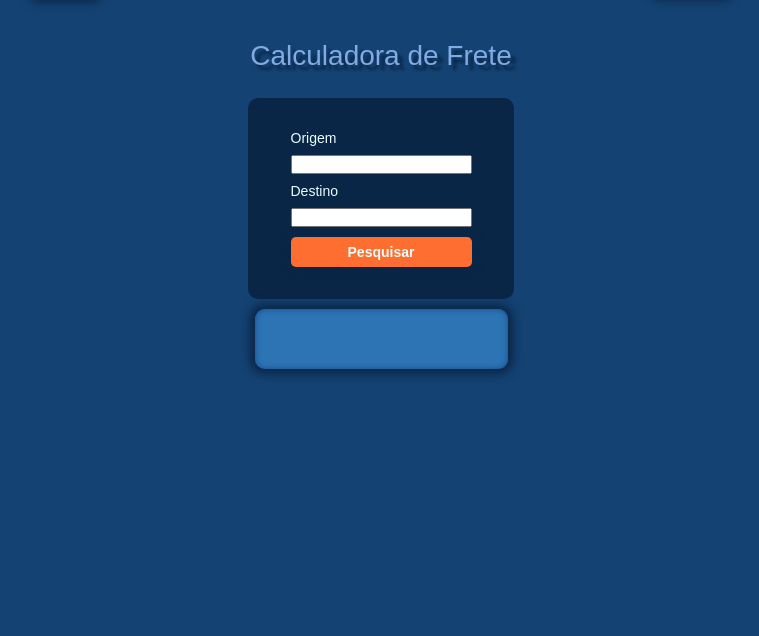
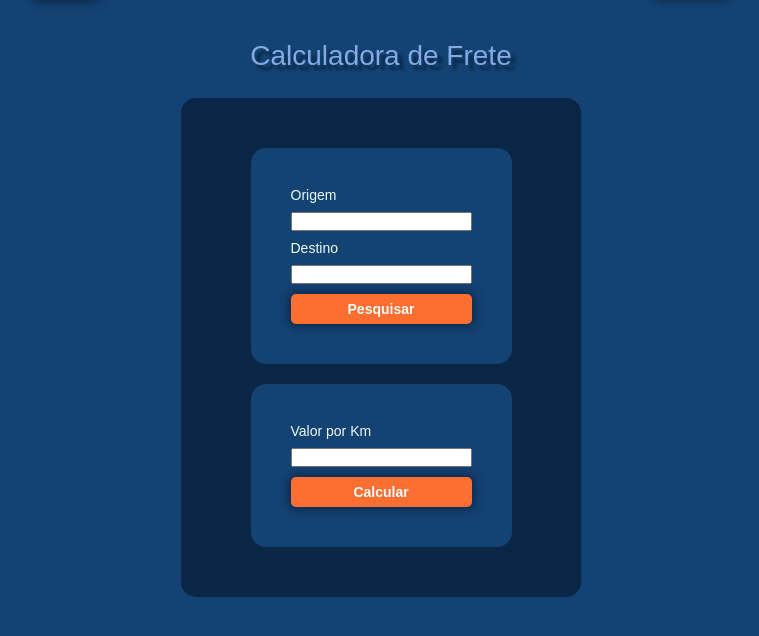
Before and after one commit to rgstovani/Flask-HTML, a Flask app: page /calculadorafrete in a window 1280 px wide. Shown: the part 45-681 px from the top of the page, without its empty margins (259-1018 px from the left). Run offline with Flask 2, Linux system fonts and the light colour scheme; a user stored in the database is signed in.

Commit message:
ajustando a janela do cotador de frete

```diff
--- a/app.py
+++ b/app.py
@@ -130,6 +130,9 @@ def pesquisaendereco():
     ponto2 = request.form.get('destino')
 
     resultado = consulta_endereco(ponto1, ponto2)
+    flash('Pesquisa Efetuada')
+
+
     origem = f'De: {resultado[0]}'
     destino = f'Para: {resultado[1]}'
     km = f'KM: {resultado[2]}'
@@ -145,6 +148,12 @@ def cotadordemoedas():
         return redirect(url_for('login'))
     return render_template('cotadordemoedas.html')
 
+@app.route('/calculafrete', methods=['POST', 'GET'])
+def calculafrete():
+    if 'usuario_logado' not in session or session['usuario_logado'] is None:
+        return redirect(url_for('login'))
+    return render_template('calculadorafrete.html')
+
 
 
 if __name__ == '__main__':
--- a/static/css/style.css
+++ b/static/css/style.css
@@ -110,9 +110,7 @@ form {
 .dados_cadastro,
 .dados_esqueceu_senha,
 .dados_troca_senha,
-.dados__cpf,
-.dados__endereco,
-.dados__frete {
+.dados__cpf {
     display: flex;
     flex-direction: column;
     align-items: flex-end;
@@ -126,8 +124,7 @@ form {
 .input_login,
 .input_cadastro,
 .input_esqueceu_senha,
-.input_troca_senha,
-.input__endereco {
+.input_troca_senha {
     padding: 0.2em;
 }
 
@@ -192,8 +189,7 @@ strong {
 }
 
 
-.input__cpf,
-.input__endereco {
+.input__cpf{
     display: flex;
     flex-direction: column;
     gap: 10px;
@@ -204,39 +200,47 @@ strong {
     font-size: 20px;
 }
 
-
-.output__endereco {
+.calculadora__frete {
     display: flex;
     flex-direction: column;
+    align-items: center;
 
-    background-color: var(--azul4);
-    box-shadow: 0px 0px 10px 5px var(--azul1), 0px 0px 5px 1px var(--azul3)inset;
-    border-radius: 10px;
-    margin-top: 10px;
-    padding: 10px 0px;
+
+    background-color: var(--azul1);
+    border-radius: 15px;
+    padding: 40px 0px;
+    min-width: 200px;
+    max-width: 400px;
+    margin: 0 auto;
+
+
+
 }
 
-.dados__endereco__resultado {
-    padding: 5px 10px;
-    text-align: left;
-    width: 233px;
+.dados__endereco,
+.dados__frete {
+    border-style: none;
+    margin: 10px 0;
 }
 
-
-.dados__frete {
-    margin-top: 10px;
-}
-
-
+.input__endereco,
 .input__frete {
     display: flex;
     flex-direction: column;
-    align-items: center;
-    justify-content: center;
-    gap: 10px;
+    gap:10px;
+    padding: 40px;
+
+    background-color: var(--azul2);
+    border-radius: 15px;
 }
 
-
-.dados__frete__resultado {
-    text-align: center;
+.item__output__endereco,
+.item__output__frete {
+    background-color: rgba(234, 253, 252, 0.7);
+    color: var(--azul1);
+    border-radius: 10px;
+    margin: 10px auto;
+    padding: 20px;
+    min-width: 215px;
+    max-width: 400px;
 }
--- a/templates/calculadorafrete.html
+++ b/templates/calculadorafrete.html
@@ -7,6 +7,8 @@
     <title>Calculadora de Frete</title>
     <link rel="stylesheet" href="{{ url_for('static', filename='css/reset.css') }}" />
     <link rel="stylesheet" href="{{ url_for('static', filename='css/style.css') }}" />
+
+    <link rel="stylesheet" href="../static/css/style.css">
 </head>
 <body>
     <header>
@@ -16,9 +18,9 @@
     <section class="mensagem-flash">
         {% with messages = get_flashed_messages() %}
             {% if messages %}
-                <ul id="messages" class="list-unstyled">
+                <ul>
                 {% for message in messages %}
-                    <li class="alert alert-success">{{ message }}</li>
+                    <li class="alert">{{ message }}</li>
                 {% endfor %}
                 </ul>
             {% endif %}
@@ -27,6 +29,7 @@
 
     <section>
         <h1>Calculadora de Frete</h1>
+        <div class="calculadora__frete">
             <form action="{{ url_for('pesquisaendereco') }}" method="POST">
                 <fieldset class="dados__endereco">
                     <div class="input__endereco">
@@ -39,13 +42,46 @@
                         <button type="submit">Pesquisar</button>
                     </div>
                 </fieldset>
+            </form>
+
             <div class="output__endereco">
-                <p class="dados__endereco__resultado">{{ origem }}</p>
-                <p class="dados__endereco__resultado">{{ destino }}</p>
-                <p class="dados__endereco__resultado">{{ km }}</p>
-                <p class="dados__endereco__resultado">{{ duracao }}</p>
+                {% with messages = get_flashed_messages() %}
+                {% if messages %}
+                    <ul class="item__output__endereco">
+                    {% for message in messages %}
+                        <li>{{ origem }}</li>
+                        <li >{{ destino }}</li>
+                        <li >{{ km }}</li>
+                        <li >{{ duracao }}</li>
+                    {% endfor %}
+                    </ul>
+                {% endif %}
+                {% endwith %}
             </div>
+
+            <form action="{{ url_for('calculafrete') }}" method="POST">
+                <fieldset class="dados__frete">
+                    <div class="input__frete">
+                        <label> Valor por Km </label>
+                        <input type="text" name="valorkm" id="valorkm" required>
+
+                        <button type="submit">Calcular</button>
+                    </div>
+                </fieldset>
             </form>
+
+            <div class="output__frete">
+                {% with messages = get_flashed_messages() %}
+                    {% if messages %}
+                        <ul>
+                        {% for message in messages %}
+                            <li class="item__output__frete">{{ valorfrete }}</li>
+                        {% endfor %}
+                        </ul>
+                    {% endif %}
+                    {% endwith %}
+            </div>
+        </div>
     </section>
 </body>
 </html>
```
Also changed, not shown: app/calculadorafrete.py (+5 -23 lines), app/cotador.py (+10 -14 lines). Lines whose indentation alone changed are shown as unchanged.
